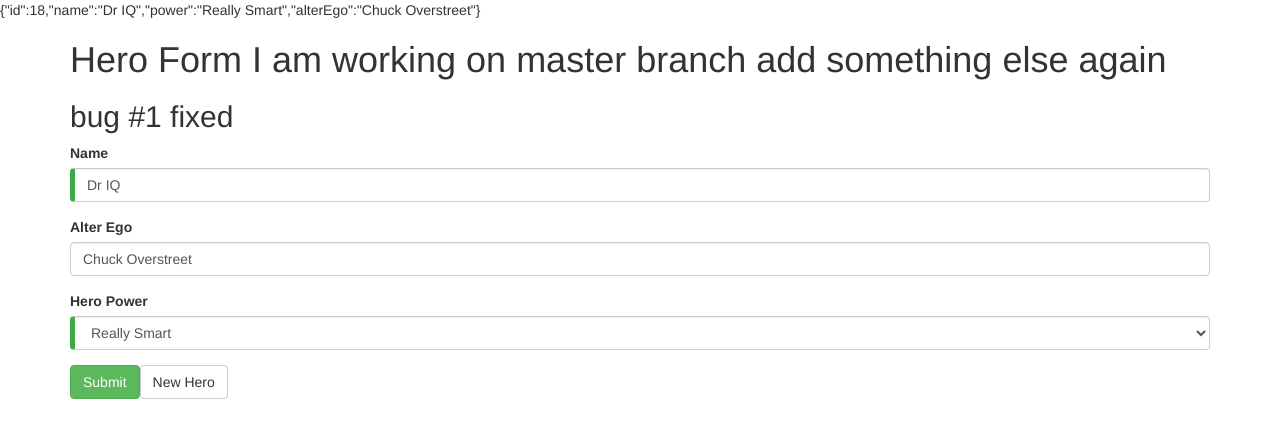
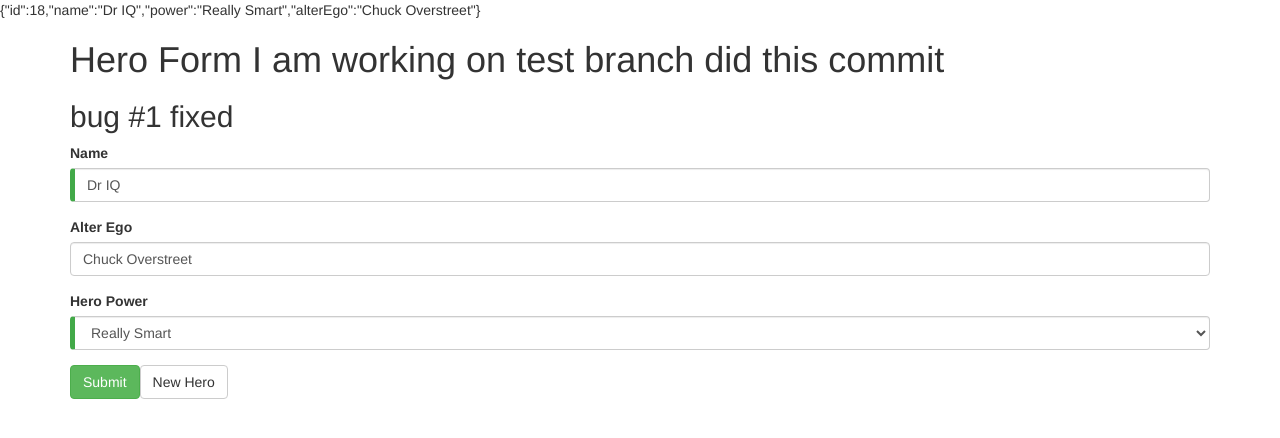
Before and after one commit to Susanxuf/angulartest01, an Angular app in the folder myform2/: page / in a window 1280 px wide. Shown: the top 438 px of the page. Built offline with nearby package versions, Linux system fonts and the light colour scheme.

Commit message:
working on test commit.

```diff
--- a/myform2/src/app/hero-form/hero-form.component.html
+++ b/myform2/src/app/hero-form/hero-form.component.html
@@ -1,6 +1,6 @@
 {{diagnostic}}
 <div class="container" [hidden]="submitted">
-  <h1>Hero Form I am working on master branch add something else again</h1>
+  <h1>Hero Form I am working on test branch  did this commit</h1>
   <h2>bug #1 fixed</h2>
   <form (ngSubmit)="onSubmit()" #heroForm="ngForm">
     <div class="form-group">
```
